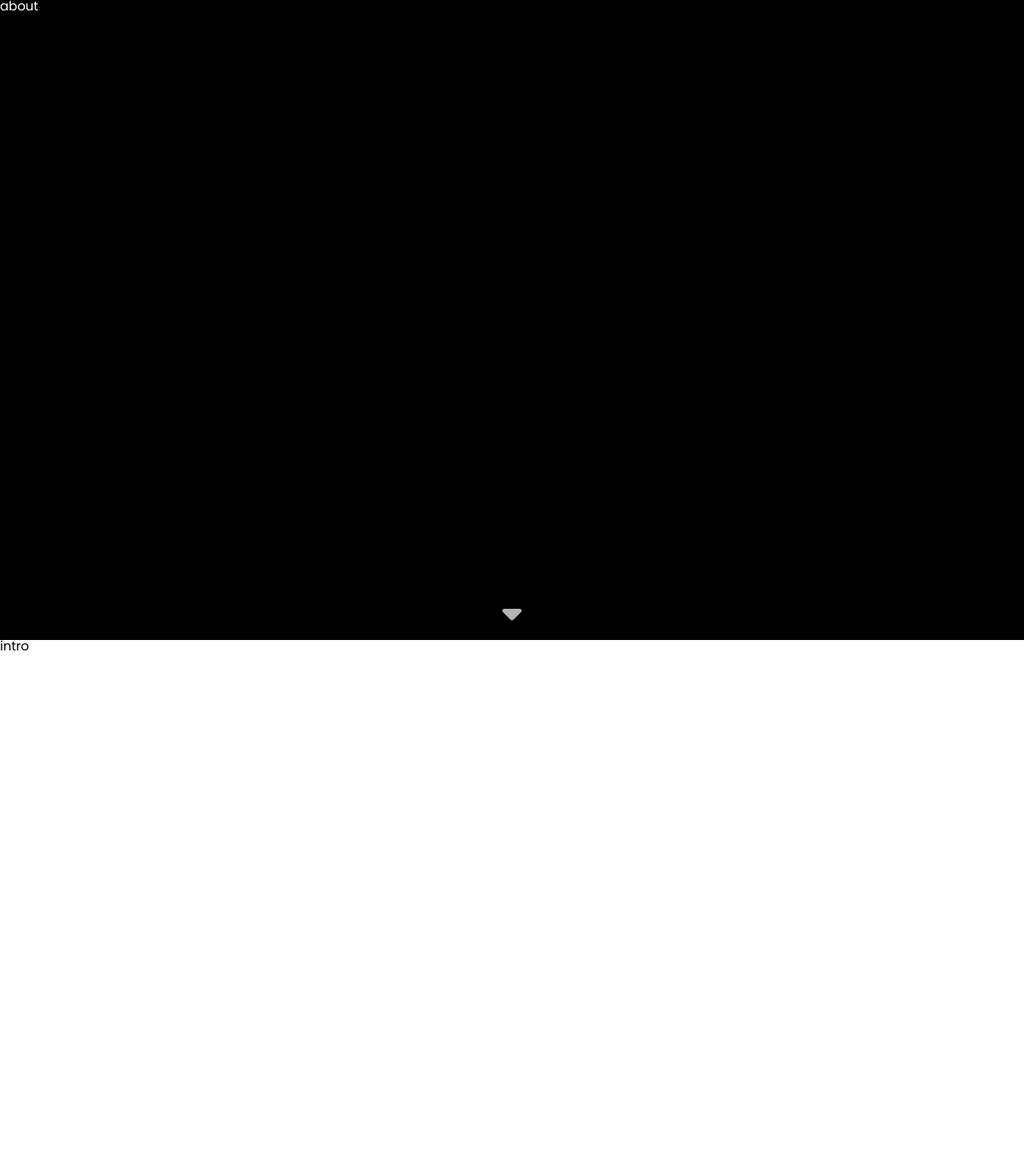
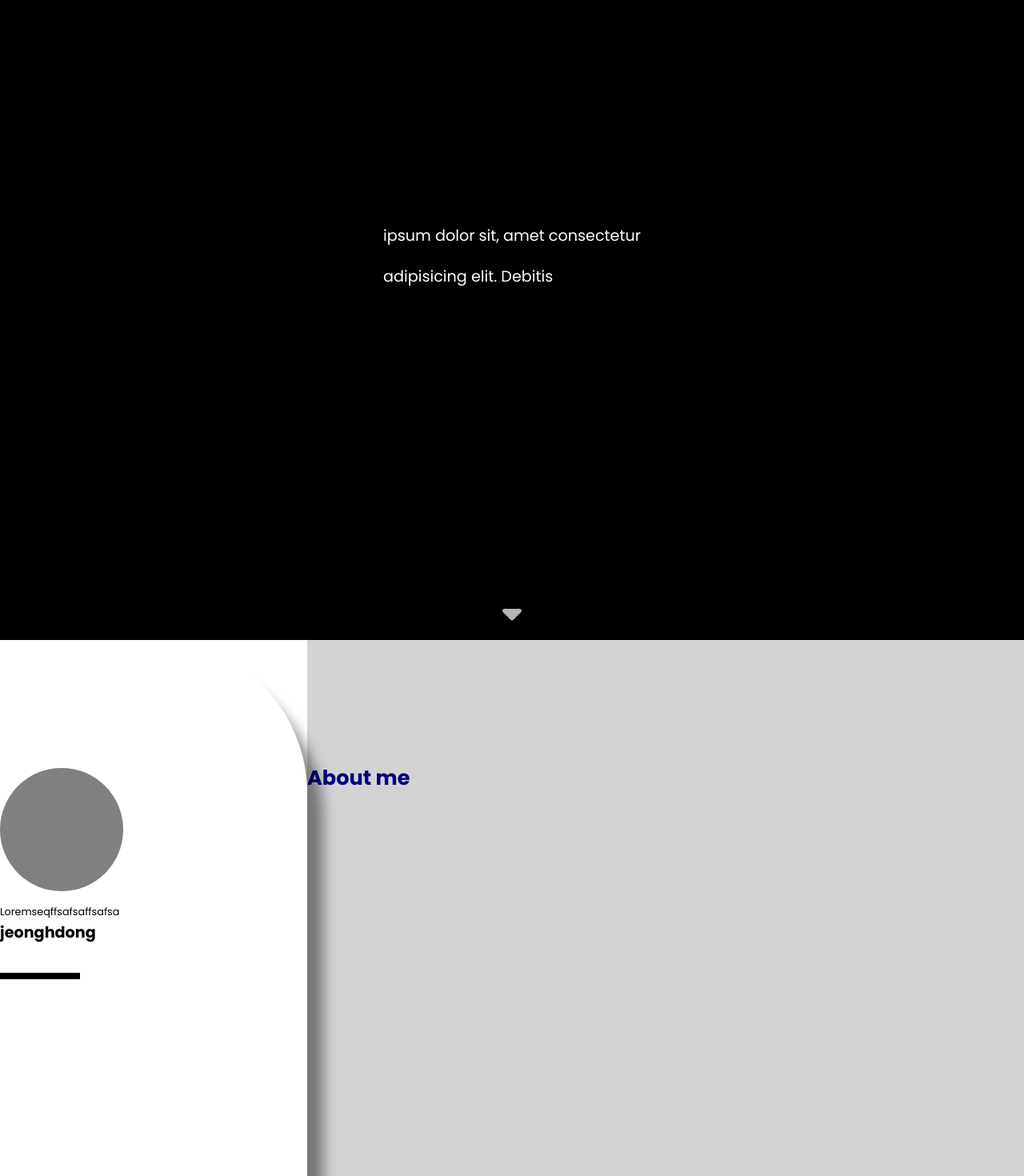
Before and after one commit to jeonghodong/react_portfolio_site, a JavaScript app: page / in a window 1280 px wide. Shown: the top 1470 px of the page at 80% size. Built offline with nearby package versions, Linux system fonts and the light colour scheme.

Commit message:
intro 작업중

```diff
--- a/src/Components/About.js
+++ b/src/Components/About.js
@@ -8,10 +8,31 @@ const Wrap = styled.div`
   color: white;
 `;
 
+const TitleBox = styled.div`
+  position: absolute;
+  top: 40%;
+  left: 50%;
+  transform: translate(-50%, -50%);
+`;
+
+const Title1 = styled.span`
+  display: block;
+  font-size: 1.5vw;
+`;
+const Title2 = styled.span`
+  display: block;
+  padding-top: 1rem;
+  font-size: 1.5vw;
+`;
+
 function About() {
   return (
     <Wrap>
-      <h2>about</h2>
+      <TitleBox>
+        <Title1>ipsum dolor sit, amet consectetur</Title1>
+        <br />
+        <Title2>adipisicing elit. Debitis</Title2>
+      </TitleBox>
       <UpDownButton />
     </Wrap>
   );
--- /dev/null
+++ b/src/Components/Header.js
@@ -0,0 +1,56 @@
+import { Link } from "react-router-dom";
+import styled from "styled-components";
+import ListData from "../Data/ListData";
+
+const Wrap = styled.div`
+  background-color: black;
+  color: white;
+  display: flex;
+  justify-content: space-between;
+  align-items: center;
+  position: fixed;
+  width: 100%;
+  padding: 0 19vw 0 19vw;
+`;
+
+const Logo = styled.h1`
+  font-weight: bold;
+  font-size: 1.5vw;
+  padding: 1rem;
+`;
+
+const Ul = styled.ul`
+  display: flex;
+  align-items: center;
+  justify-content: center;
+  font-size: 1vw;
+  & li {
+    margin-left: 2rem;
+    &:nth-child(1) {
+      margin: 0;
+    }
+  }
+`;
+
+const onClick = () => {
+  window.scrollTo(0, 0);
+};
+
+function Header() {
+  return (
+    <Wrap>
+      <Logo>PortFolio</Logo>
+      <Ul>
+        {ListData.map((v) => (
+          <li key={v.name}>
+            <Link onClick={onClick} to={v.to}>
+              {v.name}
+            </Link>
+          </li>
+        ))}
+      </Ul>
+    </Wrap>
+  );
+}
+
+export default Header;
--- a/src/Components/Intro.js
+++ b/src/Components/Intro.js
@@ -3,12 +3,72 @@ import styled from "styled-components";
 const Wrap = styled.div`
   background-color: white;
   height: 100vh;
+  width: 100%;
+  margin: 0 auto;
+  display: flex;
 `;
+// left
+const Left = styled.div`
+  width: 30%;
+  padding-top: 10rem;
+  border-radius: 0 15vw 0 0;
+  box-shadow: 23px 30px 16px -3px rgba(0, 0, 0, 0.44);
 
+  z-index: 1;
+`;
+const TitleBox = styled.h2`
+  font-size: 1vw;
+`;
+const Cover = styled.p`
+  padding: 20px 0 10px 0;
+`;
+const Name = styled.p`
+  font-size: 1.5vw;
+  font-weight: bold;
+`;
+const Account = styled.p`
+  background-color: gray;
+  text-align: center;
+  font-width: 100px;
+`;
+const Circle = styled.div`
+  background-color: gray;
+  width: 12vw;
+  height: 12vw;
+  border-radius: 50%;
+`;
+const Line = styled.div`
+  background-color: black;
+  width: 100px;
+  height: 8px;
+  margin: 40px 0 40px 0;
+`;
+// right
+const Right = styled.div`
+  width: 70%;
+  background-color: lightgray;
+  padding-top: 10rem;
+`;
+const About = styled.h2`
+  font-size: 2vw;
+  font-weight: bold;
+  color: navy;
+`;
 function Intro() {
   return (
     <Wrap>
-      <h2>intro</h2>
+      <Left>
+        <Circle> </Circle>
+        <TitleBox>
+          <Cover>Loremseqffsafsaffsafsa</Cover>
+          <Name>jeonghdong</Name>
+          <Line> </Line>
+          <Account> </Account>
+        </TitleBox>
+      </Left>
+      <Right>
+        <About>About me</About>
+      </Right>
     </Wrap>
   );
 }
--- a/src/Components/Section1.js
+++ b/src/Components/Section1.js
@@ -3,6 +3,9 @@ import styled from "styled-components";
 const Wrap = styled.div`
   background-color: white;
   height: 100vh;
+  padding-top: 200px;
+  width: 1140px;
+  margin: 0 auto;
 `;
 
 function Section1() {
--- a/src/Components/Section2.js
+++ b/src/Components/Section2.js
@@ -3,6 +3,9 @@ import styled from "styled-components";
 const Wrap = styled.div`
   background-color: white;
   height: 100vh;
+  padding-top: 200px;
+  width: 1140px;
+  margin: 0 auto;
 `;
 
 function Section2() {
--- a/src/Components/Sidebar.js
+++ /dev/null
@@ -1,33 +0,0 @@
-import { Link } from "react-router-dom";
-import styled from "styled-components";
-import ListData from "../Data/ListData";
-
-const Wrap = styled.div`
-  background-color: #9e9e9e;
-  display: flex;
-  position: fixed;
-  width: 100%;
-`;
-
-const onClick = () => {
-  window.scrollTo(0, 0);
-};
-
-function Sidebar() {
-  return (
-    <Wrap>
-      <h2>PortFolio</h2>
-      <ul>
-        {ListData.map((v) => (
-          <li key={v.name}>
-            <Link onClick={onClick} to={v.to}>
-              {v.name}
-            </Link>
-          </li>
-        ))}
-      </ul>
-    </Wrap>
-  );
-}
-
-export default Sidebar;
--- a/src/Routers/Default.js
+++ b/src/Routers/Default.js
@@ -1,11 +1,11 @@
 // import styled from "styled-components";
 import { Outlet } from "react-router-dom";
-import Sidebar from "../Components/Sidebar";
+import Header from "../Components/Header";
 
 function Default() {
   return (
     <div>
-      <Sidebar />
+      <Header />
       <Outlet />
     </div>
   );
```
Also changed, not shown: .eslintrc.json.
